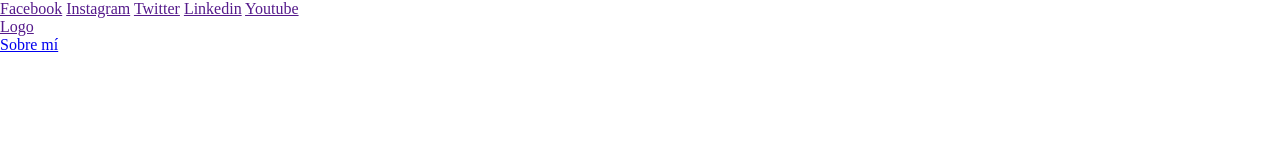
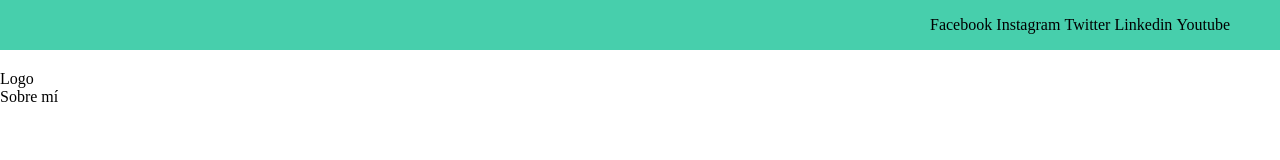
Before and after one commit to rCristianH/myBlog, a plain HTML site: page index.html in a window 1280 px wide. Drawn offline with Linux system fonts and the light colour scheme.

Commit message:
Add header styles and update header section in index.html

```diff
--- a/css/main.css
+++ b/css/main.css
@@ -10,3 +10,30 @@ body {
   left: 0;
   right: 0;
 }
+a{
+    text-decoration: none;
+    display: inline;
+    color: black;
+}
+header{
+    width: 100%;
+    height: 140px;
+    display: grid;
+    grid-template-rows: 1fr 1fr;
+}
+header .header-icons-container{
+    width: 100%;
+    height: 50px;
+    display: grid;
+    background-color: #47cfac;
+}
+header .header-icons-container .icons{
+    width: 300px;
+    height: auto;
+    display: flex;
+    justify-items: flex-end;
+    justify-content: space-between;
+    align-items: center;
+    justify-self: end;
+    margin-right: 50px;
+}
--- a/index.html
+++ b/index.html
@@ -11,8 +11,8 @@
 
 <body>
     <header>
-        <section>
-            <div>
+        <section class="header-icons-container">
+            <div class="icons">
                 <a href="">Facebook</a>
                 <a href="">Instagram</a>
                 <a href="">Twitter</a>
@@ -21,10 +21,10 @@
             </div>
         </section>
         <nav>
-            <section>
+            <section class="nav-logo-container">
                 <a href="">Logo</a>
             </section>
-            <section><a href="./perfil.html">Sobre mí</a></section>
+            <section class="profile-link"><a href="./perfil.html">Sobre mí</a></section>
 
         </nav>
 
```
